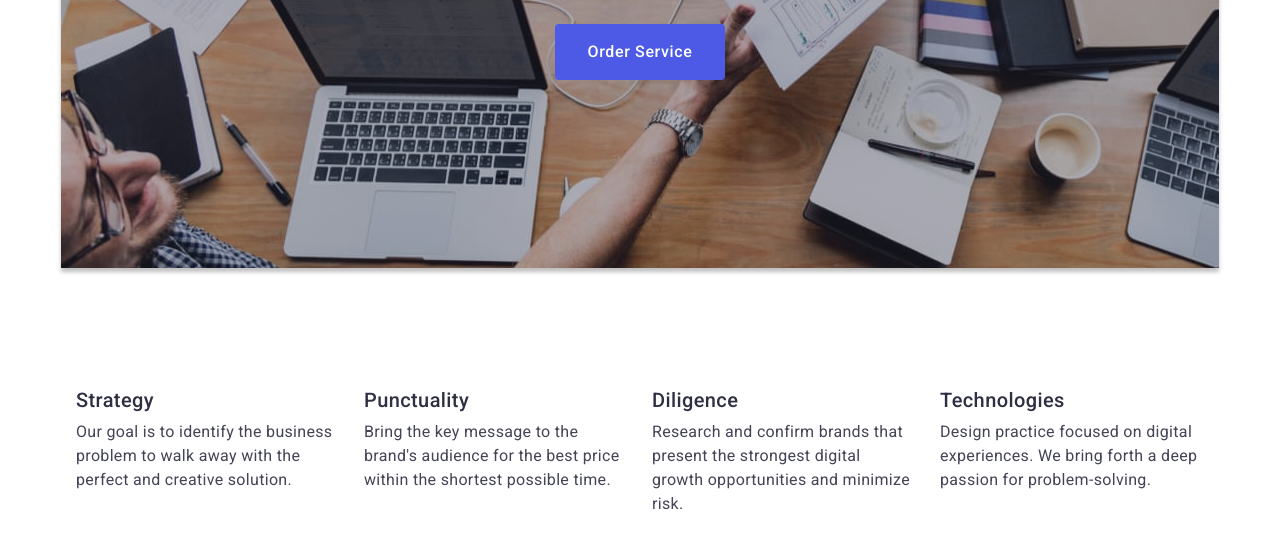
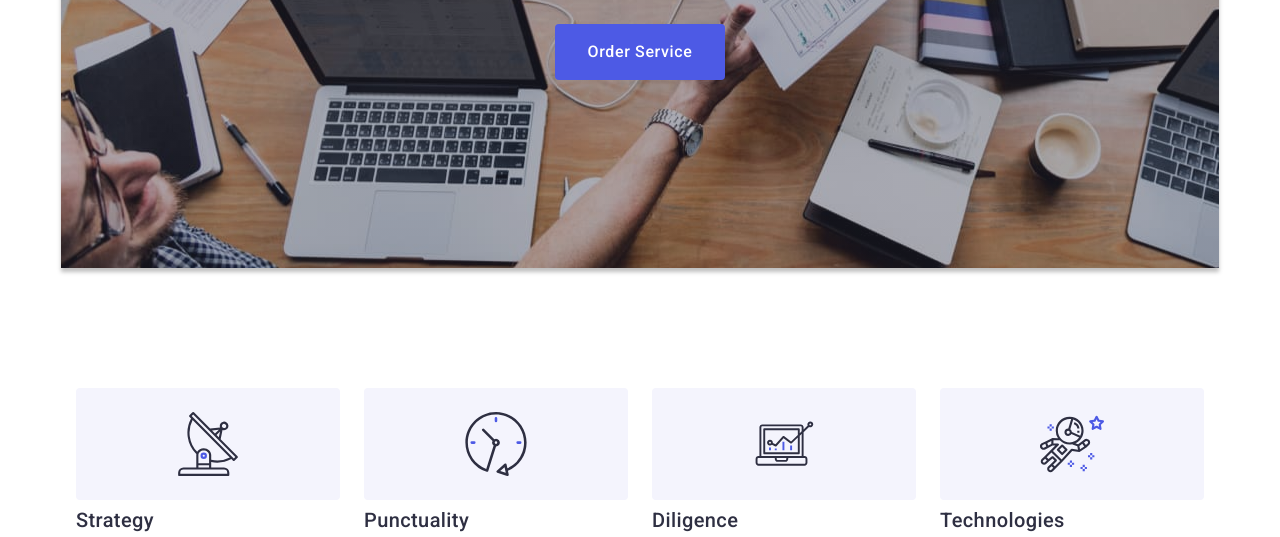
Before and after one commit to VitaliiKonta/goit-markup-hw-04, a plain HTML site: page index.html in a window 1280 px wide. Shown: the part 406-943 px from the top of the page. Drawn offline with nearby package versions, Linux system fonts and the light colour scheme.

Commit message:
benefits ready

```diff
--- a/css/styles.css
+++ b/css/styles.css
@@ -148,13 +148,14 @@ img {
 
 /* +++++++++++++++++++++++++++++++++========================MAIN-PAGE========================================+++++++++++++++++++ */
 /* ===========================HERO================================ */
-.hero-background {
-  /* background: var(--background-color); */
+/* .hero-background {
   background-repeat: no-repeat;
   background-position: center;
   background-size: cover;
-}
+} */
+
 .hero-container {
+  background: var(--background-color);
   max-width: 1440px;
   background-image: linear-gradient(
       rgba(46, 47, 66, 0.4),
@@ -219,6 +220,14 @@ img {
   margin-right: 24px;
 }
 
+.benefits-icon {
+  display: flex;
+  justify-content: center;
+  padding: 24px 100px;
+  background: #f4f4fd;
+  border-radius: 4px;
+}
+
 .benefits-item {
   width: 264px;
 }
@@ -230,6 +239,7 @@ img {
   letter-spacing: 0.02em;
   color: var(--main-header-color);
   margin-bottom: 8px;
+  margin-top: 8px;
 }
 .benefits-text {
   font-size: 16px;
--- a/index.html
+++ b/index.html
@@ -86,6 +86,11 @@
           <h2 class="visually-hidden">Benefits</h2>
           <ul class="list benefits-item-list">
             <li class="benefits-item">
+              <div class="benefits-icon">
+                <svg width="64px" height="64px">
+                  <use href="./images/icons.svg#icon-antenna"></use>
+                </svg>
+              </div>
               <h3 class="benefits-title">Strategy</h3>
               <p class="benefits-text">
                 Our goal is to identify the business problem to walk away with
@@ -93,6 +98,11 @@
               </p>
             </li>
             <li class="benefits-item">
+              <div class="benefits-icon">
+                <svg width="64px" height="64px">
+                  <use href="./images/icons.svg#icon-clock"></use>
+                </svg>
+              </div>
               <h3 class="benefits-title">Punctuality</h3>
               <p class="benefits-text">
                 Bring the key message to the brand's audience for the best price
@@ -100,6 +110,11 @@
               </p>
             </li>
             <li class="benefits-item">
+              <div class="benefits-icon">
+                <svg width="64px" height="64px">
+                  <use href="./images/icons.svg#icon-diagram"></use>
+                </svg>
+              </div>
               <h3 class="benefits-title">Diligence</h3>
               <p class="benefits-text">
                 Research and confirm brands that present the strongest digital
@@ -107,6 +122,11 @@
               </p>
             </li>
             <li class="benefits-item">
+              <div class="benefits-icon">
+                <svg width="64px" height="64px">
+                  <use href="./images/icons.svg#icon-astronaut"></use>
+                </svg>
+              </div>
               <h3 class="benefits-title">Technologies</h3>
               <p class="benefits-text">
                 Design practice focused on digital experiences. We bring forth a
```
Also changed, not shown: images/icons.svg (added).
